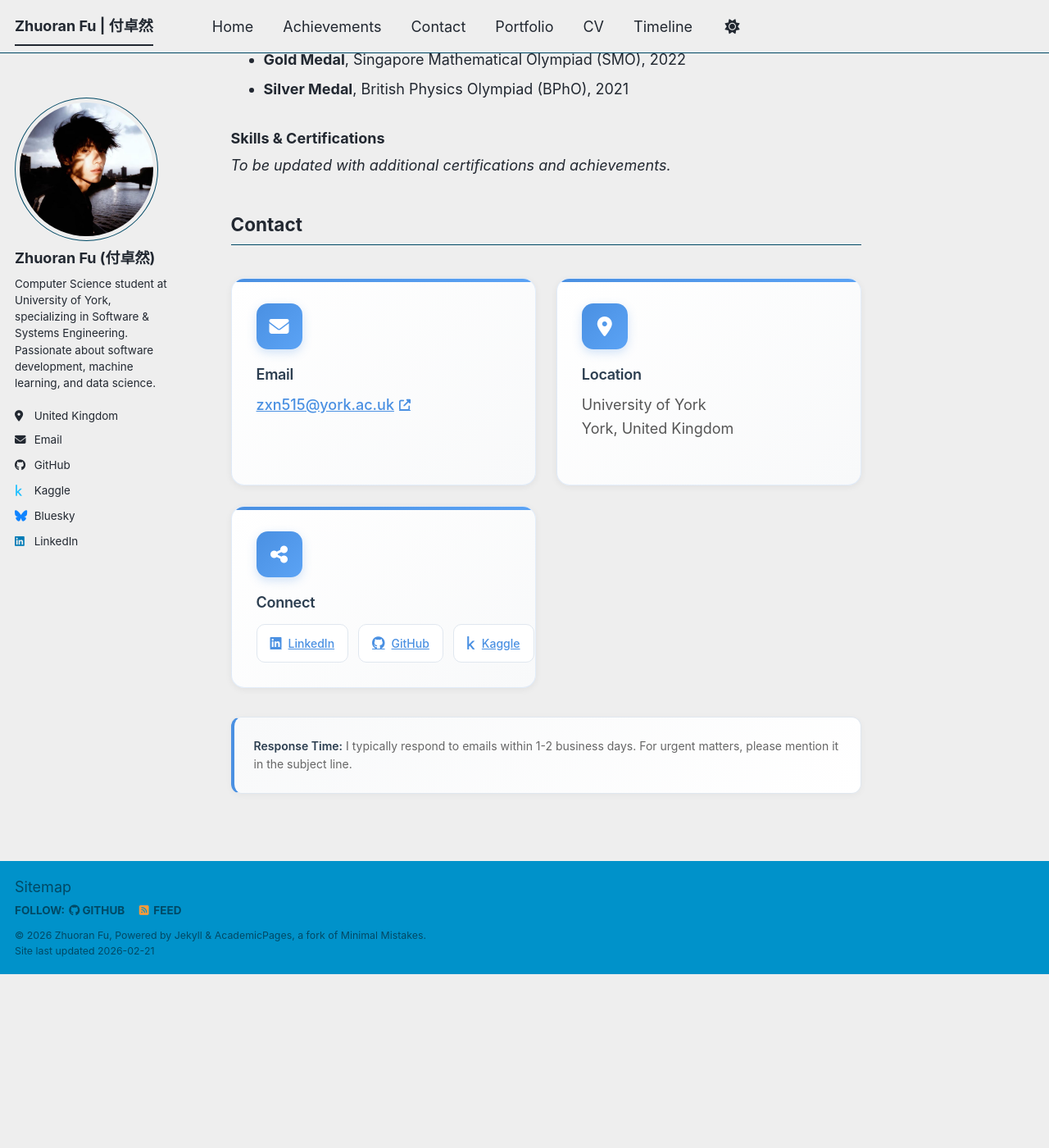
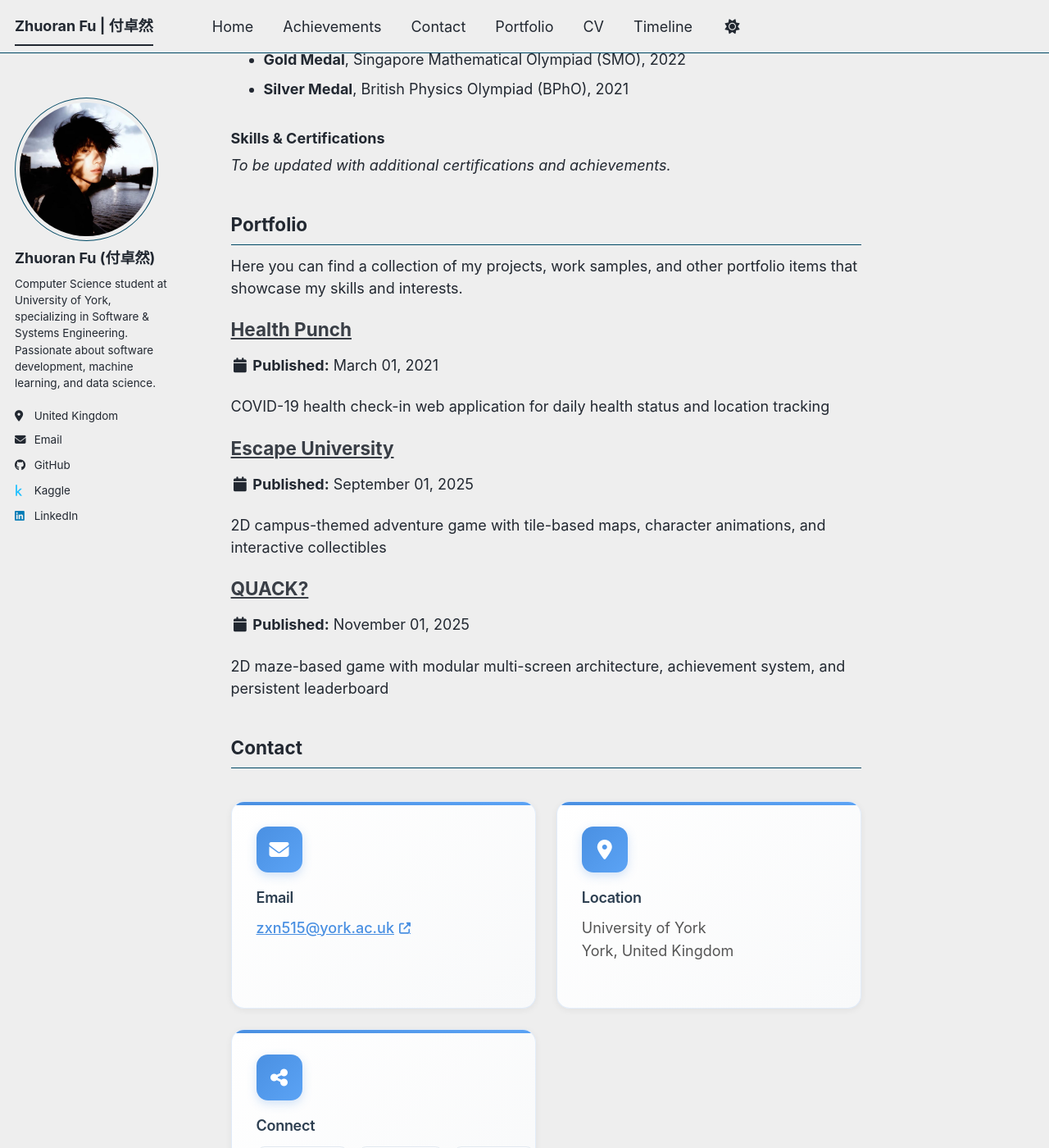
Before and after one commit to Jason-blips/Jason-blips.github.io, a Jekyll site: the page built from _pages/about.md, in a window 1280 px wide and 1400 px high, scrolled down 1004 px. Shown: the whole window at 82% size. Built offline with Jekyll 4.4.1, drawn with Linux system fonts in a browser that asks for light colours; a script bundle is joined from its source files by our own code; library files that are not in the unit come from our copies; before the commit the page ends 2192 px from its top, so only the background shows below that.

Commit message:
添加锚点链接

```diff
--- a/_config.yml
+++ b/_config.yml
@@ -57,7 +57,7 @@ author:
 
   # Social media
   artstation       : # Username
-  bluesky          : "bsky.app" # Replace this with you Bluesky username
+  bluesky          : # Username
   facebook         : # Username
   flickr           : # Username
   foursquare       : # Username
--- a/_data/navigation.yml
+++ b/_data/navigation.yml
@@ -18,7 +18,7 @@ main:
     url: /#contact
 
   - title: "Portfolio"
-    url: /portfolio/
+    url: /#portfolio
 
   - title: "CV"
     url: /cv/
--- a/_pages/about.md
+++ b/_pages/about.md
@@ -36,6 +36,17 @@ My research interests include:
 ### Skills & Certifications
 
 _To be updated with additional certifications and achievements._
+
+<div id="portfolio"></div>
+## Portfolio
+
+Here you can find a collection of my projects, work samples, and other portfolio items that showcase my skills and interests.
+
+{% include base_path %}
+
+{% for post in site.portfolio %}
+  {% include archive-single.html %}
+{% endfor %}
 
 <div id="contact"></div>
 ## Contact
```
